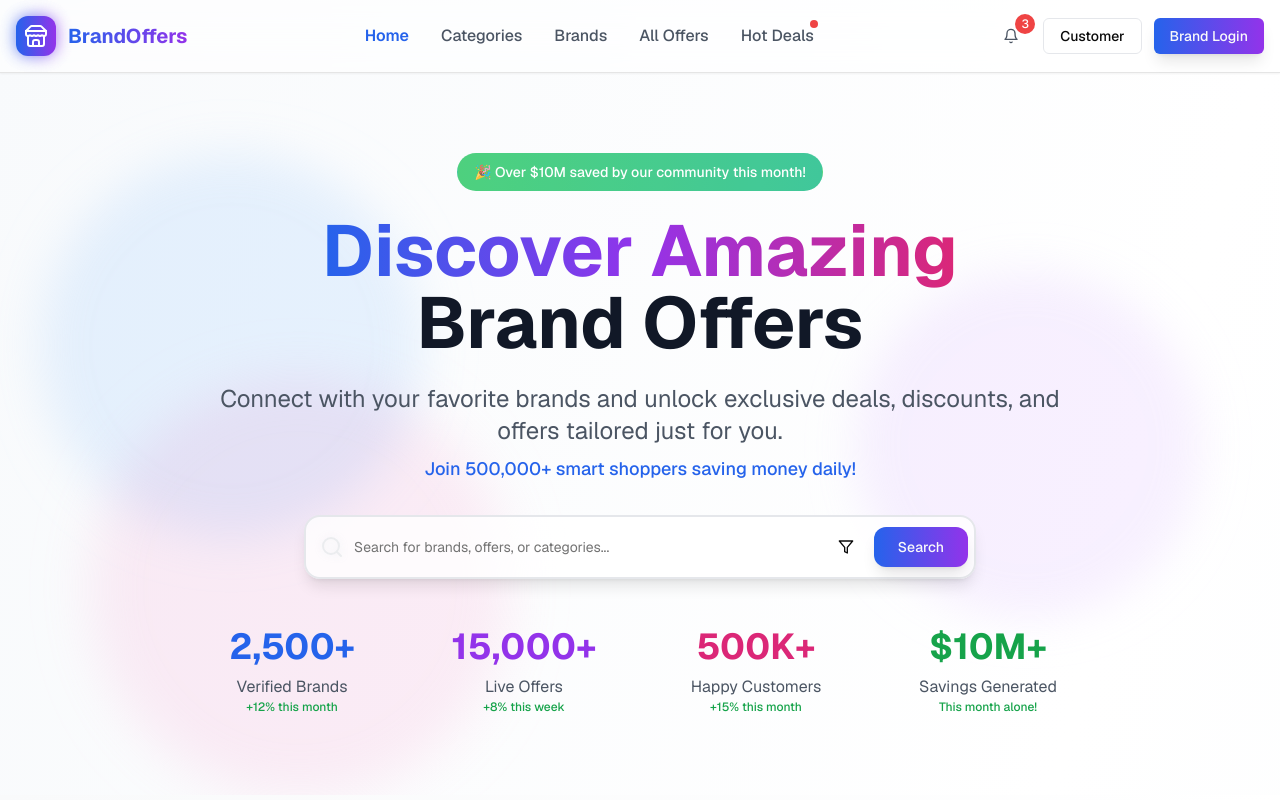
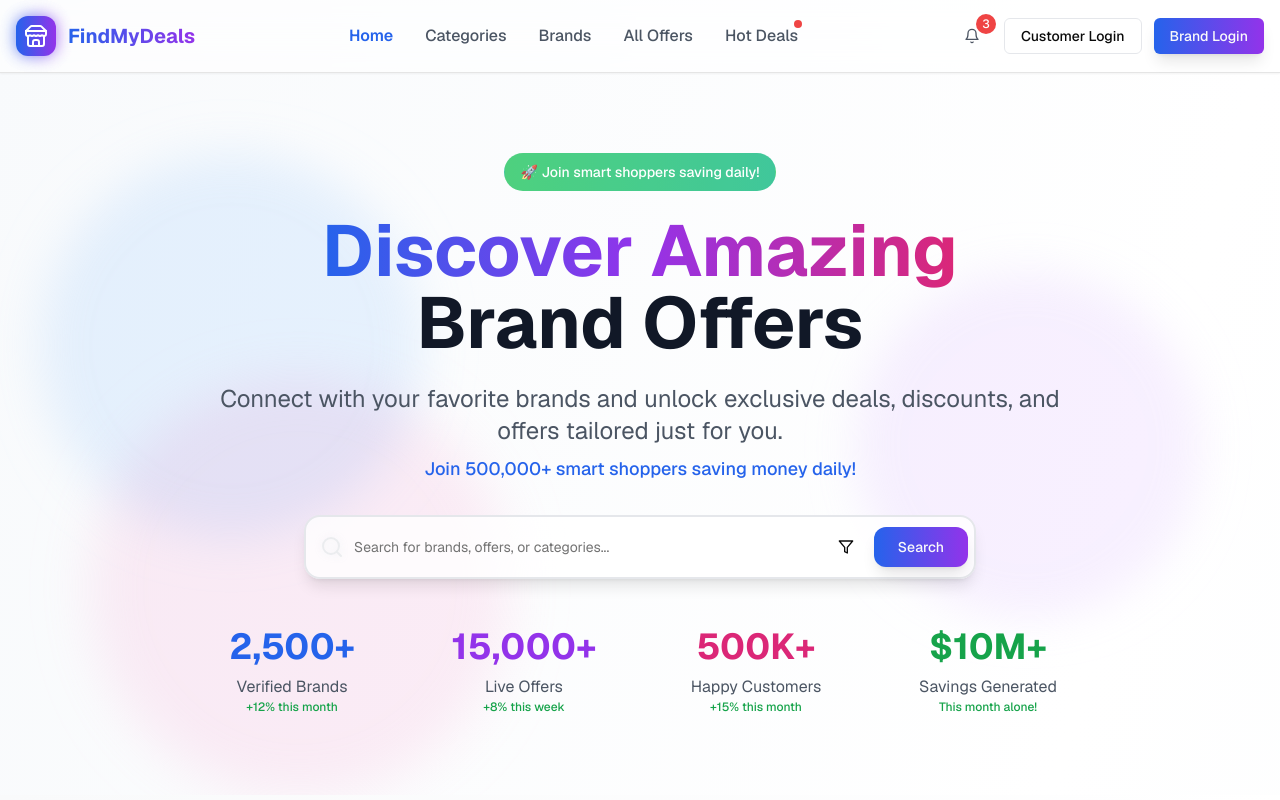
Before and after one commit to ateebhayat/findmydeals, a Next.js app: page / in a window 1280 px wide. Shown: the top 800 px of the page. Built offline with nearby package versions, Linux system fonts and the light colour scheme.

Commit message:
updated branding

```diff
--- a/app/page.tsx
+++ b/app/page.tsx
@@ -262,7 +262,7 @@ export default function HomePage() {
                 </div>
               </div>
               <span className="text-lg sm:text-xl font-bold bg-gradient-to-r from-blue-600 to-purple-600 bg-clip-text text-transparent">
-                BrandOffers
+                FindMyDeals
               </span>
             </Link>
 
@@ -319,7 +319,7 @@ export default function HomePage() {
                 className="border-gray-200 hover:border-blue-300 hover:bg-blue-50 bg-transparent hidden md:flex text-xs lg:text-sm px-2 lg:px-4"
                 asChild
               >
-                <Link href="/auth/customer/login">Customer</Link>
+                <Link href="/auth/customer/login">Customer Login</Link>
               </Button>
 
               {/* Brand Login */}
@@ -437,7 +437,7 @@ export default function HomePage() {
           <div className="text-center max-w-4xl mx-auto animate-fade-in-up">
             <div className="mb-6">
               <Badge className="bg-gradient-to-r from-green-500 to-emerald-500 text-white px-4 py-2 text-sm font-medium animate-pulse">
-                🎉 Over $10M saved by our community this month!
+                🚀 Join smart shoppers saving daily!
               </Badge>
             </div>
 
@@ -884,7 +884,7 @@ export default function HomePage() {
       <section className="py-16">
         <div className="container mx-auto px-4">
           <div className="text-center mb-12 animate-fade-in-up">
-            <h2 className="text-4xl font-bold text-gray-900 mb-4">Why Choose BrandOffers?</h2>
+            <h2 className="text-4xl font-bold text-gray-900 mb-4">Why Choose FindMyDeals?</h2>
             <p className="text-xl text-gray-600">Experience the best way to discover and claim exclusive offers</p>
           </div>
 
@@ -1125,7 +1125,7 @@ export default function HomePage() {
 
           <div className="border-t border-gray-800 mt-12 pt-8">
             <div className="flex flex-col md:flex-row justify-between items-center">
-              <p className="text-gray-400 mb-4 md:mb-0">&copy; 2024 BrandOffers. All rights reserved.</p>
+              <p className="text-gray-400 mb-4 md:mb-0">&copy; 2025 FindMyDeals. All rights reserved.</p>
               <div className="flex items-center space-x-6 text-sm text-gray-400">
                 <span>🔒 SSL Secured</span>
                 <span>✓ GDPR Compliant</span>
```
